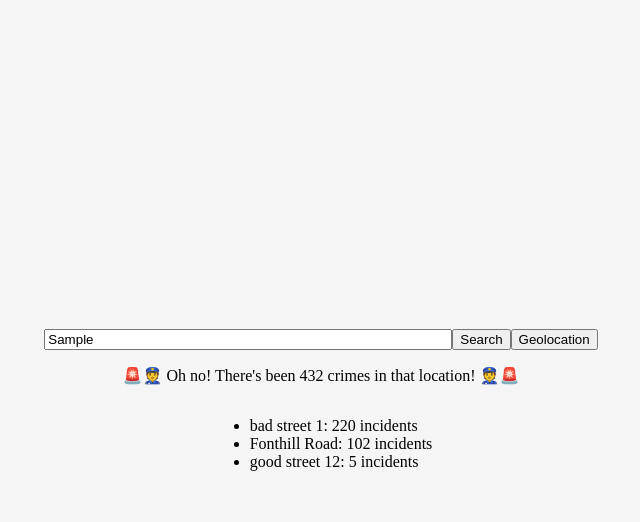
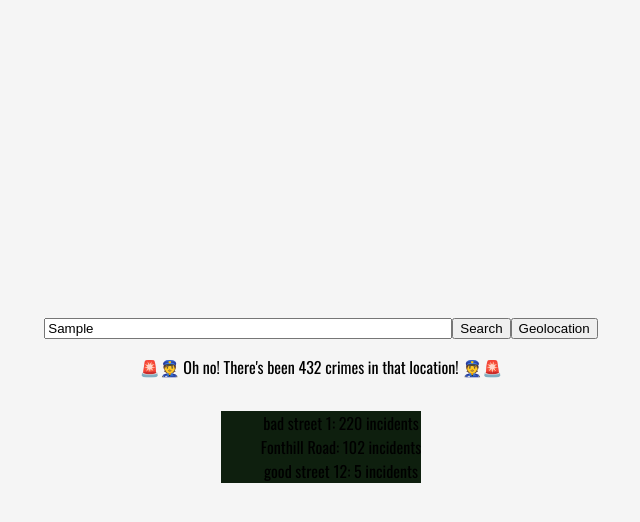
Before and after one commit to fac-14/DAAMwk5, a website: page public/index.html in a window 1280 px wide. Both pictures are taken after typing "Sample" into the empty fields and a click on the button "Search". Shown: the whole page, without its empty margins (319-959 px from the left). Drawn offline with nearby package versions, Linux system fonts and the light colour scheme; no server answers.

Commit message:
began changes to css

```diff
--- a/public/assets/dom.js
+++ b/public/assets/dom.js
@@ -3,7 +3,14 @@ const postcodeLoc = document.querySelector('.postcodeButton');
 const input = document.querySelector('#input_postcode');
 const display = document.querySelector('#display');
 
+function clearList(parent) {
+  while (parent.firstChild) {
+    parent.removeChild(parent.firstChild);
+  }
+}
+
 function incidentReport(testObj) {
+  clearList(display);
   const p = document.createElement('p');
   const totalCount = Object.values(testObj.crimes).reduce((a, b) => a + b);
   p.textContent = `🚨👮 Oh no! There's been ${totalCount} crimes in that location! 👮🚨`;
@@ -42,7 +49,7 @@ geoLoc.addEventListener('click', (event) => {
       console.log(geolocationData);
     });
     // TODO - put back in XHR for when it works
-    incidentReport(geolocationData);
+    incidentReport(testObj);
   });
 });
 
--- a/public/assets/style.css
+++ b/public/assets/style.css
@@ -1,3 +1,7 @@
+@import url('https://fonts.googleapis.com/css?family=Oswald');
+
+
+
 body {
     background-color: whitesmoke;
     display: flex;
@@ -5,6 +9,8 @@ body {
     justify-content: center;
     align-items: center;
     height: 100vh;
+    font-family: 'Oswald', sans-serif;
+
 }
 
 form {
@@ -25,3 +31,13 @@ form input {
     justify-content: center;
     flex-direction: column;
 }
+
+
+ul {
+    background: rgb(14, 31, 14);
+}
+
+li {
+    list-style: none;
+    text-align: center;
+}
```
